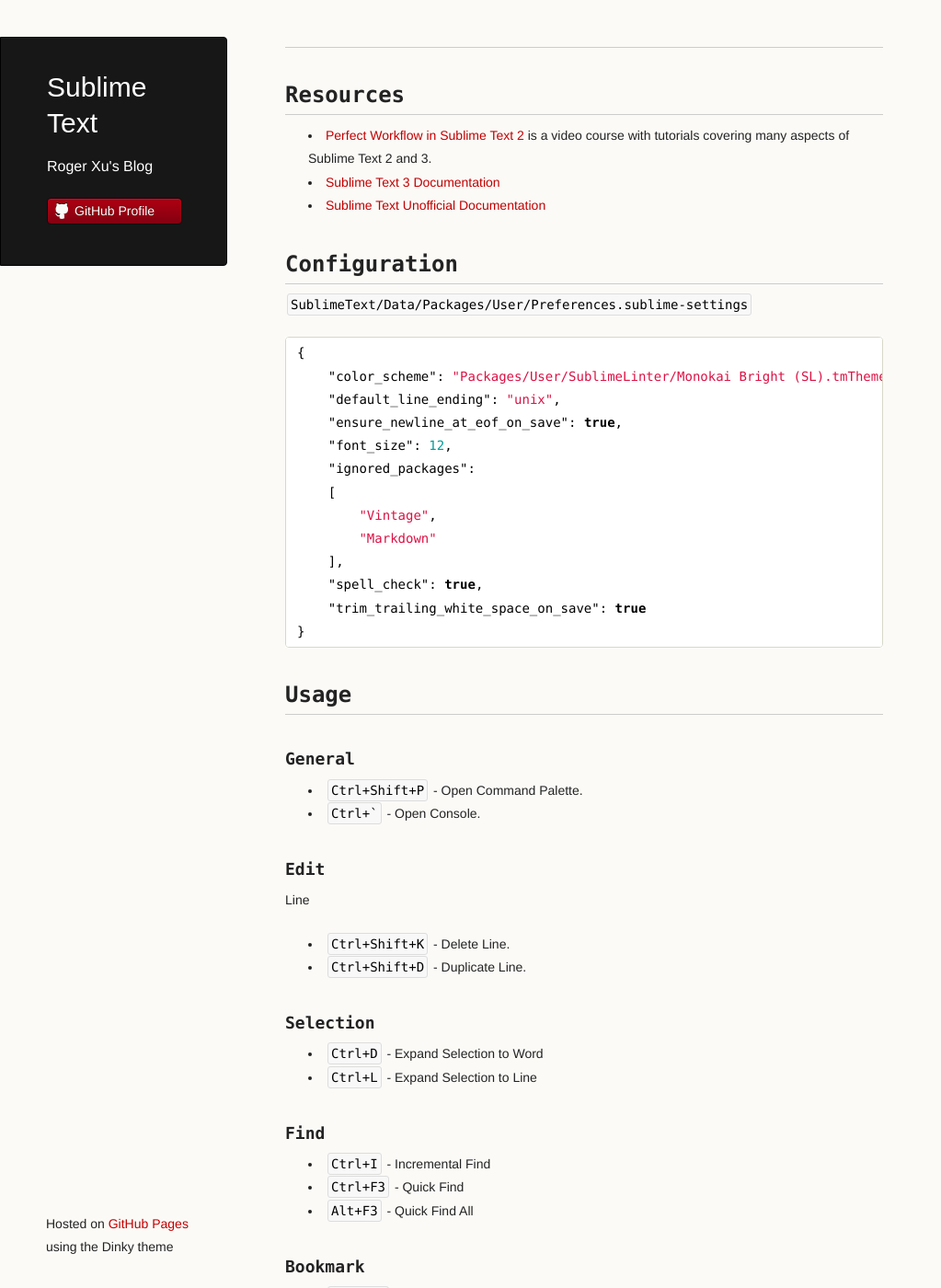
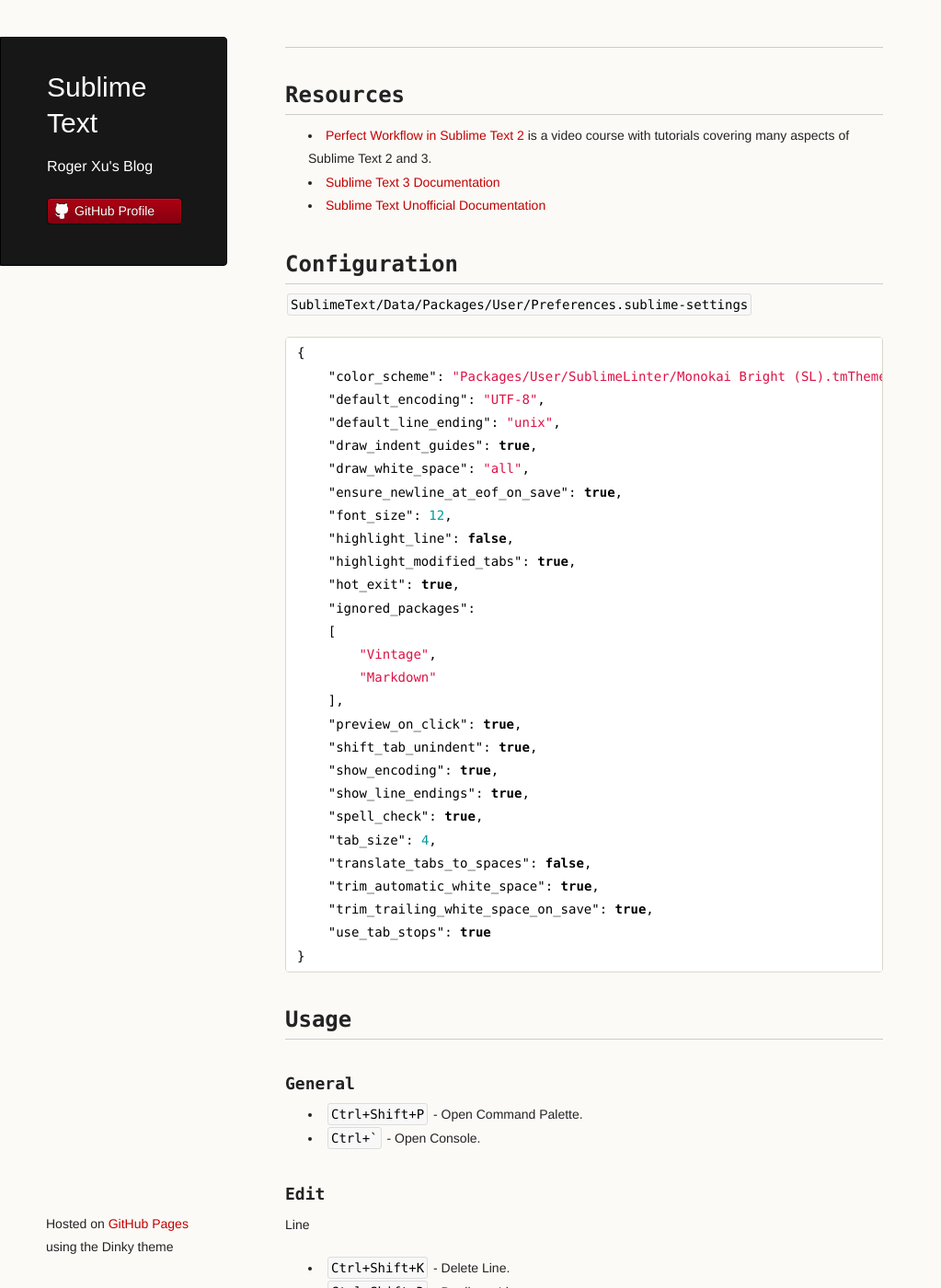
Before and after one commit to rogerxu/rogerxu.github.io, a Jekyll site: the page built from _posts/2015-03-25-sublime-text.md, in a window 1280 px wide and 1400 px high. Shown: the whole window at 92% size, without its empty margins (0-1023 px from the left). Built offline with Jekyll 4.4.1, drawn with Linux system fonts in a browser that asks for light colours; some of the changed text lies outside the part shown.

Commit message:
Update Sublime Text post.

````diff
--- a/_posts/2015-03-25-sublime-text.md
+++ b/_posts/2015-03-25-sublime-text.md
@@ -15,16 +15,30 @@
 ```json
 {
     "color_scheme": "Packages/User/SublimeLinter/Monokai Bright (SL).tmTheme",
+    "default_encoding": "UTF-8",
     "default_line_ending": "unix",
+    "draw_indent_guides": true,
+    "draw_white_space": "all",
     "ensure_newline_at_eof_on_save": true,
     "font_size": 12,
+    "highlight_line": false,
+    "highlight_modified_tabs": true,
+    "hot_exit": true,
     "ignored_packages":
     [
         "Vintage",
         "Markdown"
     ],
+    "preview_on_click": true,
+    "shift_tab_unindent": true,
+    "show_encoding": true,
+    "show_line_endings": true,
     "spell_check": true,
-    "trim_trailing_white_space_on_save": true
+    "tab_size": 4,
+    "translate_tabs_to_spaces": false,
+    "trim_automatic_white_space": true,
+    "trim_trailing_white_space_on_save": true,
+    "use_tab_stops": true
 }
 ```
 
@@ -84,6 +98,12 @@
 
 [Package Control - Installation](https://packagecontrol.io/installation)
 
+### Emmet
+
 ### SublimeLinter
 
 ### Markdown Editing
+
+### AdvancedNewFile
+
+### Side Bar
````
Also changed, not shown: 2 other files.
